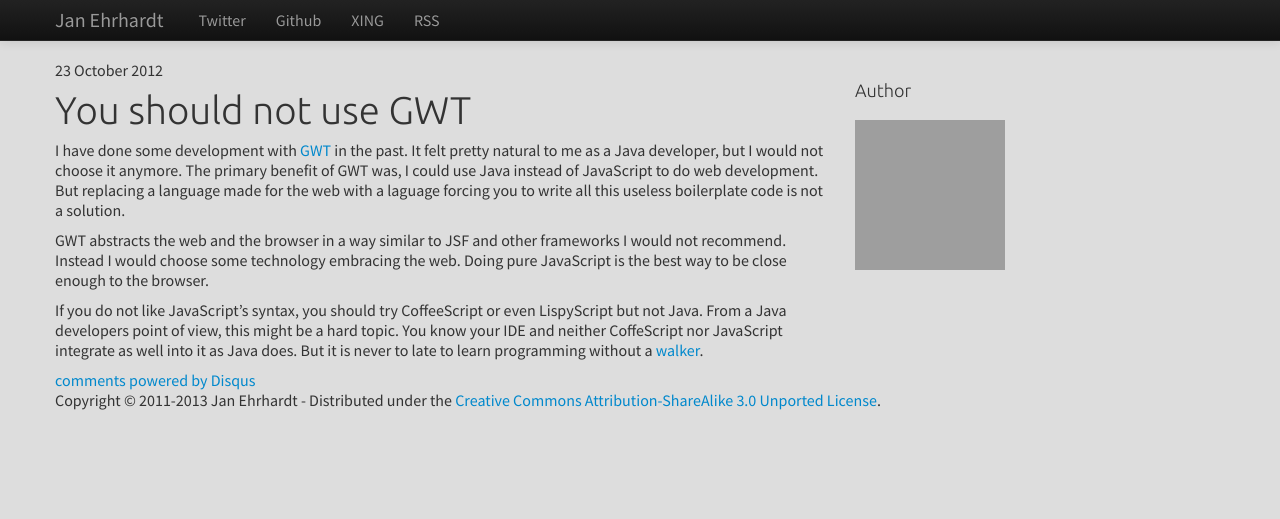
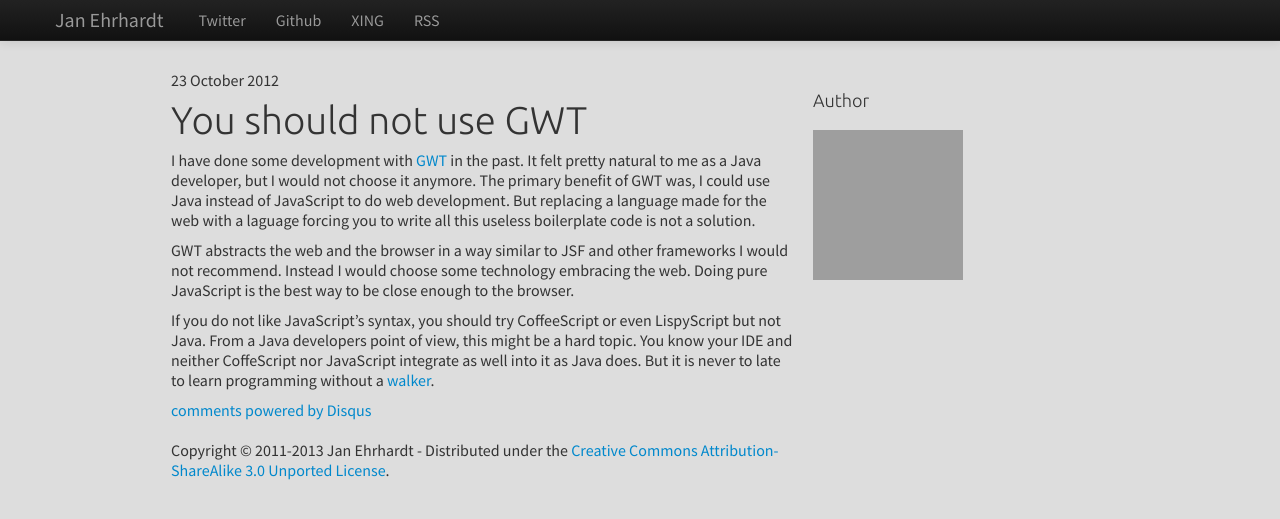
Before and after one commit to jehrhardt/jehrhardt.github.io, a Jekyll site: the page built from _posts/2012-10-23-you-should-not-use-gwt.markdown, in a window 1280 px wide. Shown: the top 519 px of the page. Built offline with Jekyll 4.4.1, drawn with Linux system fonts in a browser that asks for light colours; nearby versions of some CDN libraries; Markdown is read by kramdown in place of the engine named in the settings; comment, search, counter and statistics services are not loaded; grey boxes are pictures that could not be loaded.

Commit message:
Change to Gridism
Bootstrap's grid system becomes automatically wider on large
screens. This is not welcome, so another grid system must be
used. Gridism does not have this problem.

This will allow me to drop Bootstrap completly in the future.

```diff
--- a/_layouts/default.html
+++ b/_layouts/default.html
@@ -12,6 +12,7 @@
     <link href='https://fonts.googleapis.com/css?family=Source+Sans+Pro:400,700,400italic|Ubuntu:300|Source+Code+Pro' rel='stylesheet' type='text/css'>
     <link href="/css/bootstrap.min.css" rel="stylesheet">
     <link href="/css/syntax.css" rel="stylesheet">
+    <link href="/css/gridism.css" rel="stylesheet">
     <link href="/css/main.css" rel="stylesheet">
     <link href="/css/bootstrap-responsive.min.css" rel="stylesheet">
   </head>
@@ -42,11 +43,7 @@
       </nav>
     </header>
 
-    <div class="container">
-      {{ content }}
-      <footer class="license">Copyright © 2011-2013 Jan Ehrhardt - Distributed under the <a rel="license" href="https://creativecommons.org/licenses/by-sa/3.0/">Creative Commons Attribution-ShareAlike 3.0 Unported License</a>.</footer>
-    </div>
-
+    {{ content }}
     <!--[if lt IE 9]>
     <script src="/js/html5shiv.js"></script>
     <![endif]-->
--- a/_layouts/post.html
+++ b/_layouts/post.html
@@ -2,8 +2,9 @@
 layout: default
 post: page
 ---
-<div class="row">
-  <div class="span8">
+
+<div class="grid wrap">
+  <div class="unit two-thirds">
     <article>
       <header>
         <p>{{ page.date | date_to_long_string }}</p>
@@ -14,10 +15,14 @@ post: page
     <div id="disqus_thread"></div>
     <a href="http://disqus.com" class="dsq-brlink">comments powered by <span class="logo-disqus">Disqus</span></a>
   </div>
-  <aside class="span4">
+  <aside class="unit one-third">
     <section class="profile">
       <h3>Author</h3>
       <img src="https://secure.gravatar.com/avatar/5d3877df7b44f9e9e923c8072d6dd75f.png?size=300" alt="the author Jan Ehrhardt">
     </section>
   </aside>
 </div>
+
+<div class="grid wrap">
+  <footer class="unit two-thirds license">Copyright © 2011-2013 Jan Ehrhardt - Distributed under the <a rel="license" href="https://creativecommons.org/licenses/by-sa/3.0/">Creative Commons Attribution-ShareAlike 3.0 Unported License</a>.</footer>
+</div>
--- /dev/null
+++ b/css/gridism.css
@@ -0,0 +1,113 @@
+/*
+ * Gridism
+ * A simple, responsive, and handy CSS grid by @cobyism
+ * https://github.com/cobyism/gridism
+ */
+
+/* Preserve some sanity */
+.grid,
+.unit {
+  -webkit-box-sizing: border-box;
+  -moz-box-sizing: border-box;
+  box-sizing: border-box;
+}
+
+/* Set up some rules to govern the grid */
+.grid {
+  display: block;
+  clear: both;
+}
+.grid .unit {
+  float: left;
+  width: 100%;
+  padding: 10px;
+}
+
+/* This ensures the outer gutters are equal to the (doubled) inner gutters. */
+.grid .unit:first-child { padding-left: 20px; }
+.grid .unit:last-child { padding-right: 20px; }
+
+/* Nested grids already have padding though, so let’s nuke it */
+.unit .unit:first-child { padding-left: 0; }
+.unit .unit:last-child { padding-right: 0; }
+.unit .grid:first-child > .unit { padding-top: 0; }
+.unit .grid:last-child > .unit { padding-bottom: 0; }
+
+/* Let people nuke the gutters/padding completely in a couple of ways */
+.no-gutters .unit,
+.unit.no-gutters {
+  padding: 0 !important;
+}
+
+/* Wrapping at a maximum width is optional */
+.wrap .grid,
+.grid.wrap {
+  max-width: 978px;
+  margin: 0 auto;
+}
+
+/* Width classes also have shorthand versions numbered as fractions
+ * For example: for a grid unit 1/3 (one third) of the parent width,
+ * simply apply class="w-1-3" to the element. */
+.grid .whole,          .grid .w-1-1 { width: 100%; }
+.grid .half,           .grid .w-1-2 { width: 50%; }
+.grid .one-third,      .grid .w-1-3 { width: 33.3332%; }
+.grid .two-thirds,     .grid .w-2-3 { width: 66.6665%; }
+.grid .one-quarter,    .grid .w-1-4 { width: 25%; }
+.grid .three-quarters, .grid .w-3-4 { width: 75%; }
+.grid .one-fifth,      .grid .w-1-5 { width: 20%; }
+.grid .two-fifths,     .grid .w-2-5 { width: 40%; }
+.grid .three-fifths,   .grid .w-3-5 { width: 60%; }
+.grid .four-fifths,    .grid .w-4-5 { width: 80%; }
+.grid .golden-small,   .grid .w-g-s { width: 38.2716%; } /* Golden section: smaller piece */
+.grid .golden-large,   .grid .w-g-l { width: 61.7283%; } /* Golden section: larger piece */
+
+/* Clearfix after every .grid */
+.grid {
+  *zoom: 1;
+}
+.grid:before, .grid:after {
+  display: table;
+  content: "";
+  line-height: 0;
+}
+.grid:after {
+  clear: both;
+}
+
+/* Utility classes */
+.align-center { text-align: center; }
+.align-left   { text-align: left; }
+.align-right  { text-align: right; }
+.pull-left    { float: left; }
+.pull-right   { float: right; }
+
+/* Responsive Stuff */
+@media screen and (max-width: 568px) {
+  /* Stack anything that isn’t full-width on smaller screens */
+  .grid .unit {
+    width: 100% !important;
+    padding-left: 20px;
+    padding-right: 20px;
+  }
+  .unit .grid .unit {
+    padding-left: 0px;
+    padding-right: 0px;
+  }
+
+  /* Sometimes, you just want to be different on small screens */
+  .center-on-mobiles {
+    text-align: center !important;
+  }
+  .hide-on-mobiles {
+    display: none !important;
+  }
+}
+
+/* Expand the wrap a bit further on larger screens */
+@media screen and (min-width: 1180px) {
+  .wider .grid {
+    max-width: 1180px;
+    margin: 0 auto;
+  }
+}
--- a/index.html
+++ b/index.html
@@ -2,8 +2,8 @@
 layout: default
 ---
 
-<div class="row">
-<div class="span8">
+<div class="grid wrap">
+  <div class="unit whole">
     <ul class="posts">
       {% for post in paginator.posts %}
       <li>
```
Lines whose indentation alone changed are shown as unchanged.
